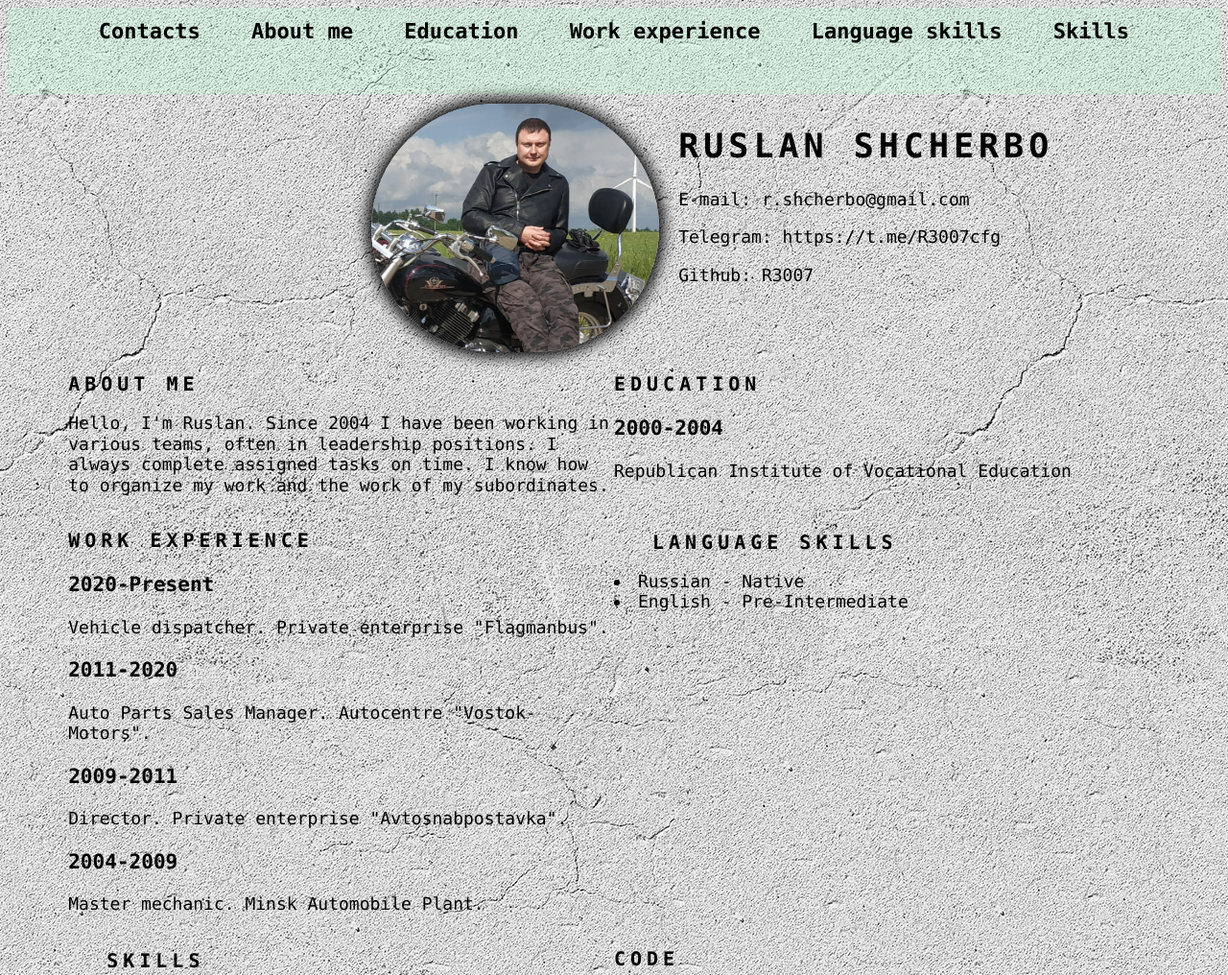
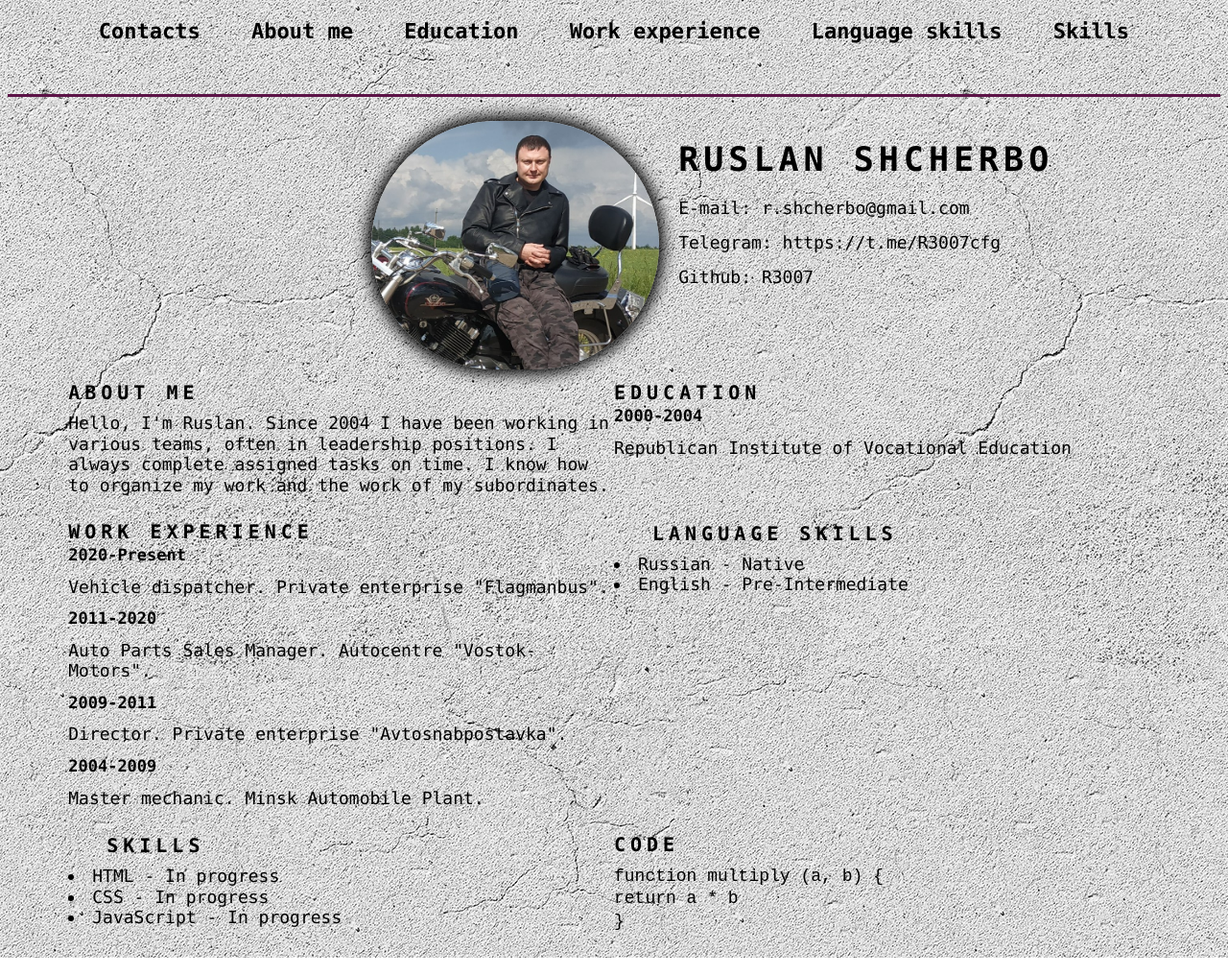
Before and after one commit to R3007/rsschool-cv, a plain HTML site: page index.html in a window 1280 px wide. Shown: the top 1016 px of the page at 96% size. Drawn offline with Linux system fonts and the light colour scheme.

Commit message:
feat: add style h3

```diff
--- a/style.css
+++ b/style.css
@@ -50,6 +50,7 @@ main {
     margin-top: 10px;
     align-items: center;
     justify-content: center;
+    line-height: 1;
 }
 .container {
     max-width: 1440px;
@@ -89,6 +90,7 @@ h2 {
     text-transform: uppercase;
     letter-spacing: 5px;
     color: black;
+    line-height: 0.3;
 }
 h1 {
     font-size: 35px;
@@ -98,5 +100,11 @@ h1 {
     color: black;
 }
 .header {
-    background-color: rgb(183,255,208,0.3);
+    border-bottom: 3px solid #5c1347;
+    margin-bottom: 15px;
 }
+h3 {
+    line-height: 0.5;
+    font-size: 17px;
+    font-weight: 600;
+}
```
